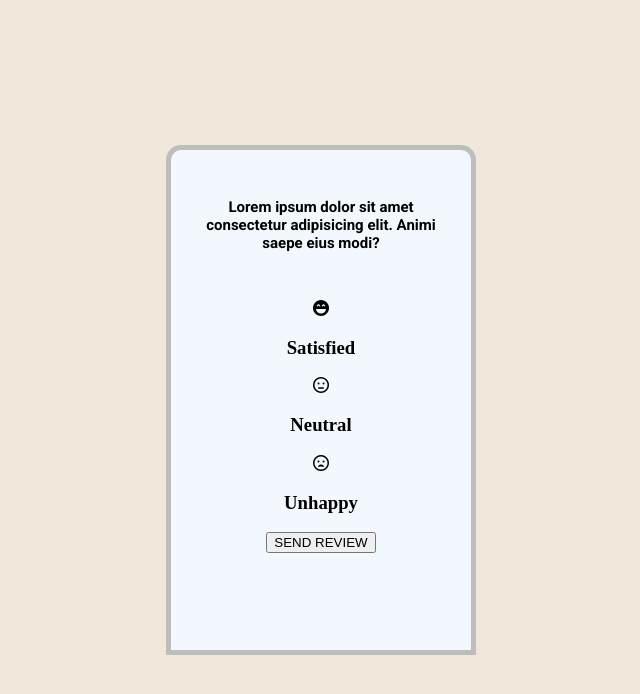
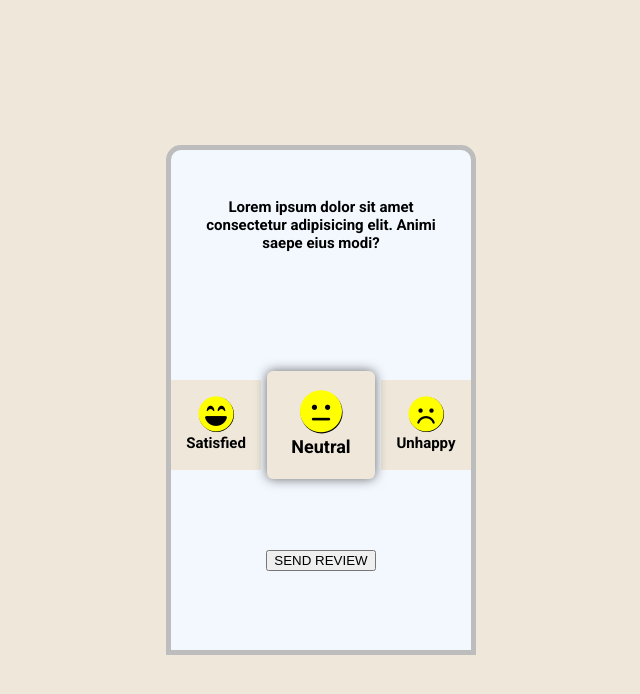
Before and after one commit to Ameer2000Mzori/Feedback-UI-Design, a website built with webpack: page src/index.html in a window 1280 px wide. Shown: the whole page, without its empty margins (319-959 px from the left). Built offline with nearby package versions, Linux system fonts and the light colour scheme.

Commit message:
added styling to the project

```diff
--- a/src/index.html
+++ b/src/index.html
@@ -31,12 +31,12 @@
             <i class="fa-solid fa-face-laugh-beam"></i>
             <h3>Satisfied</h3>
           </div>
-          <div class="emoji-Card">
-            <i class="fa-regular fa-face-meh"></i>
+          <div class="emoji-Card selected">
+            <i class="fa-solid fa-face-meh"></i>
             <h3>Neutral</h3>
           </div>
           <div class="emoji-Card">
-            <i class="fa-regular fa-face-frown-open"></i>
+            <i class="fa-solid fa-face-frown"></i>
             <h3>Unhappy</h3>
           </div>
         </div>
--- a/src/style.scss
+++ b/src/style.scss
@@ -48,5 +48,51 @@ body {
         max-width: 80%;
       }
     }
+
+    .emojis-Wrap {
+      height: 50%;
+      width: 100%;
+      display: flex;
+      text-align: center;
+      align-items: center;
+      justify-content: center;
+      gap: 5px;
+
+      .emoji-Card {
+        display: flex;
+        flex-direction: column;
+        height: 90px;
+        width: 90px;
+        text-align: center;
+        align-items: center;
+        justify-content: center;
+        background-color: $colorTwo;
+        cursor: pointer;
+        transition: all 100ms ease-in-out;
+
+        i {
+          color: yellow;
+          background-color: rgb(0, 0, 0);
+          border-radius: 50%;
+          font-size: 35px;
+          padding: 0;
+          margin: 0;
+        }
+
+        h3 {
+          font-size: 15px;
+          padding: 0;
+          margin: 2px;
+          font-family: $fontOne;
+        }
+      }
+
+      .emoji-Card.selected {
+        filter: drop-shadow(0 0 5px rgb(102, 102, 102));
+        transform: scale(1.2);
+        margin: 10px;
+        border-radius: 5px;
+      }
+    }
   }
 }
```
Also changed, not shown: src/style.css, 1 other file.
